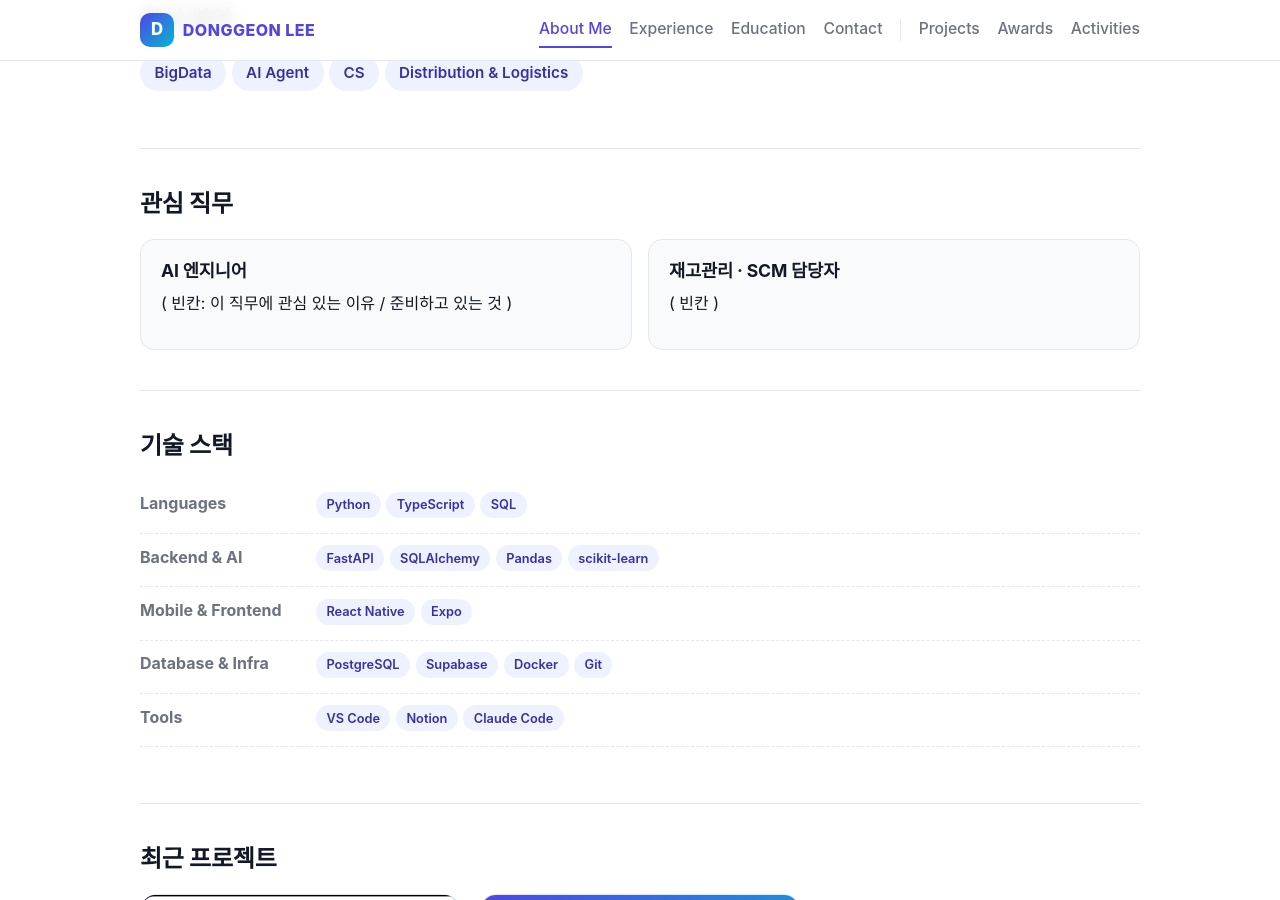
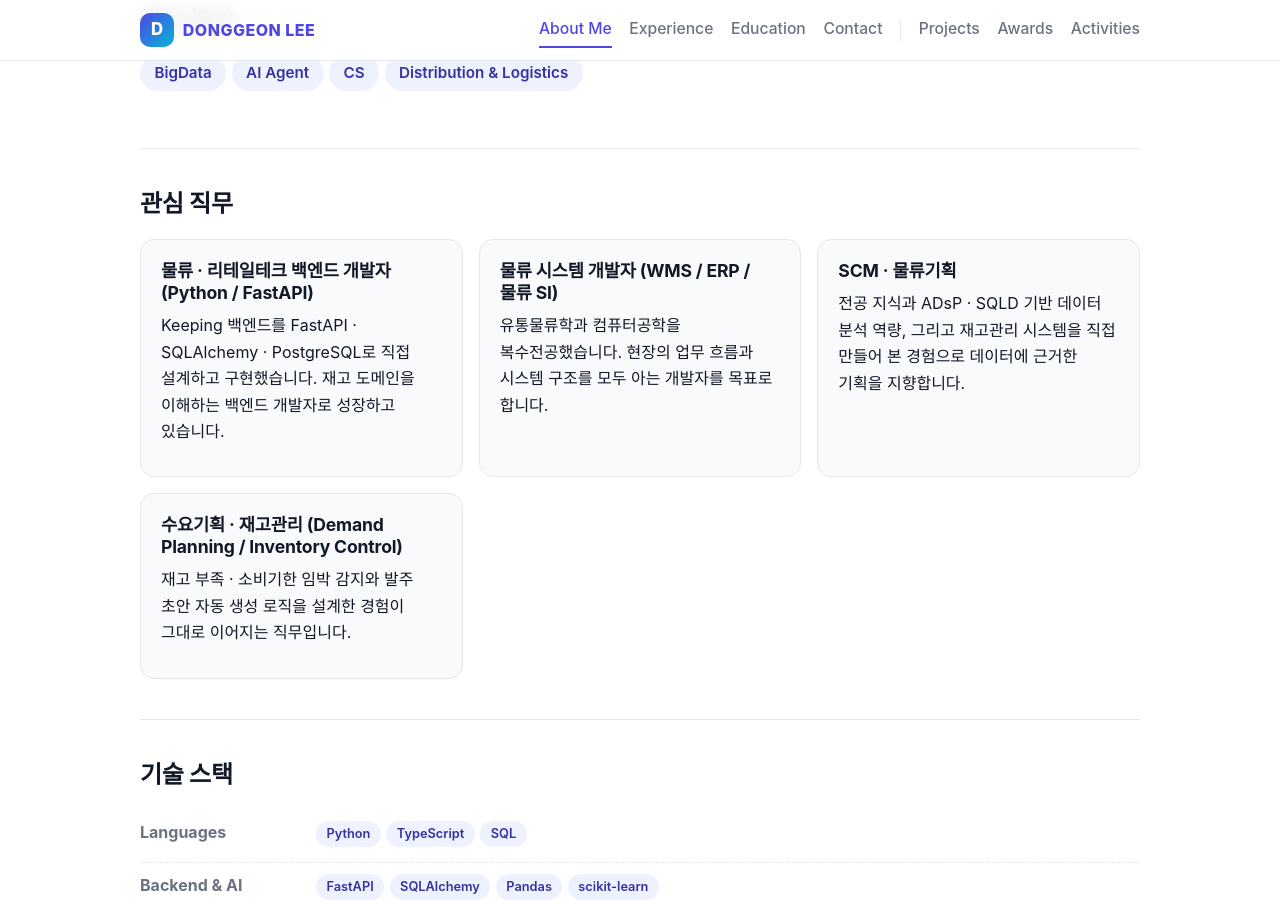
Before and after one commit to leeedd00/leeedd00.github.io, a Jekyll site: the page built from index.md, in a window 1280 px wide and 900 px high, scrolled down 677 px. Built offline with Jekyll 4.4.1, drawn with Linux system fonts in a browser that asks for light colours; some web fonts are replaced.

Commit message:
관심 직무 갱신

```diff
--- a/_data/jobs.yml
+++ b/_data/jobs.yml
@@ -1,4 +1,8 @@
-- title: AI 엔지니어
-  why: "( 빈칸: 이 직무에 관심 있는 이유 / 준비하고 있는 것 )"
-- title: 재고관리 · SCM 담당자
-  why: "( 빈칸 )"
+- title: 물류 · 리테일테크 백엔드 개발자 (Python / FastAPI)
+  why: Keeping 백엔드를 FastAPI · SQLAlchemy · PostgreSQL로 직접 설계하고 구현했습니다. 재고 도메인을 이해하는 백엔드 개발자로 성장하고 있습니다.
+- title: 물류 시스템 개발자 (WMS / ERP / 물류 SI)
+  why: 유통물류학과 컴퓨터공학을 복수전공했습니다. 현장의 업무 흐름과 시스템 구조를 모두 아는 개발자를 목표로 합니다.
+- title: SCM · 물류기획
+  why: 전공 지식과 ADsP · SQLD 기반 데이터 분석 역량, 그리고 재고관리 시스템을 직접 만들어 본 경험으로 데이터에 근거한 기획을 지향합니다.
+- title: 수요기획 · 재고관리 (Demand Planning / Inventory Control)
+  why: 재고 부족 · 소비기한 임박 감지와 발주 초안 자동 생성 로직을 설계한 경험이 그대로 이어지는 직무입니다.
```
